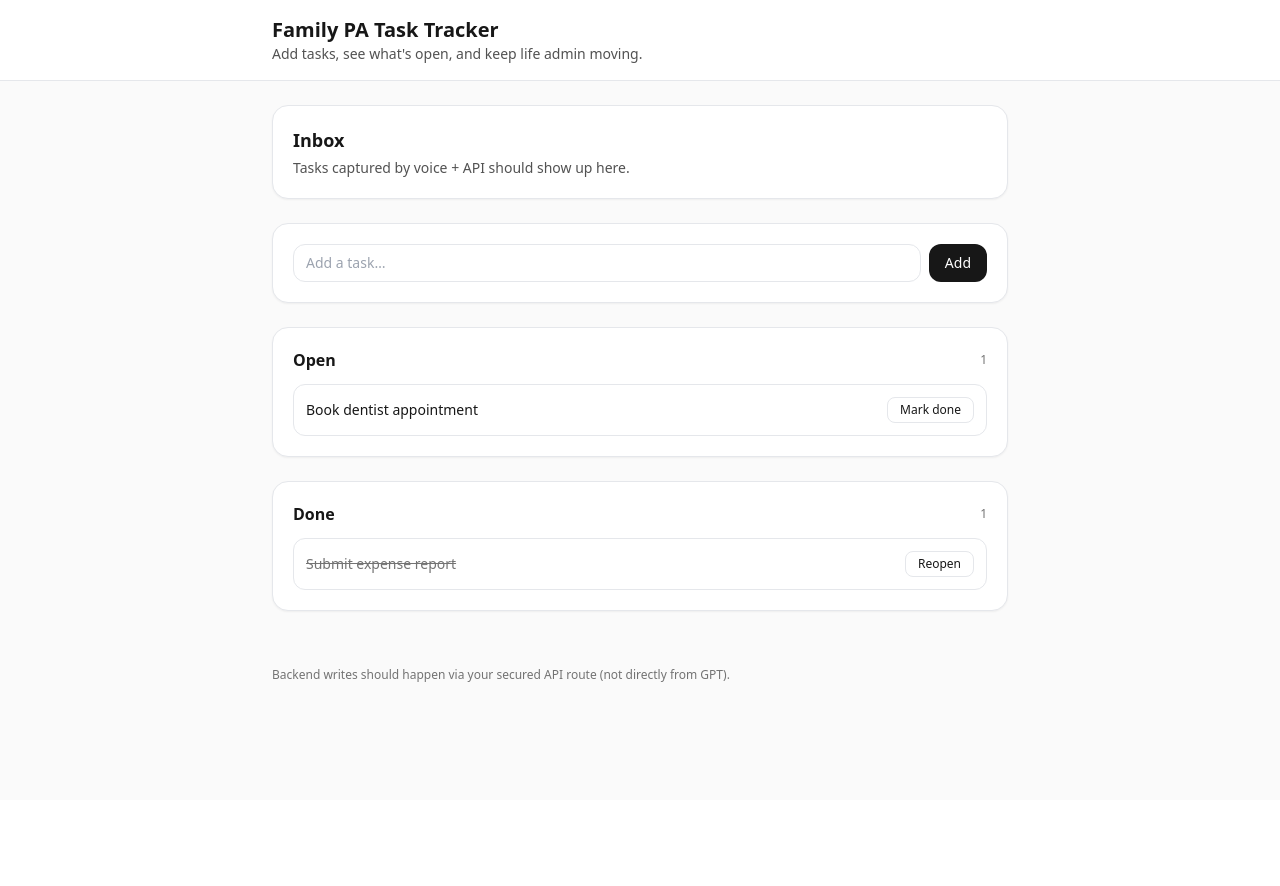
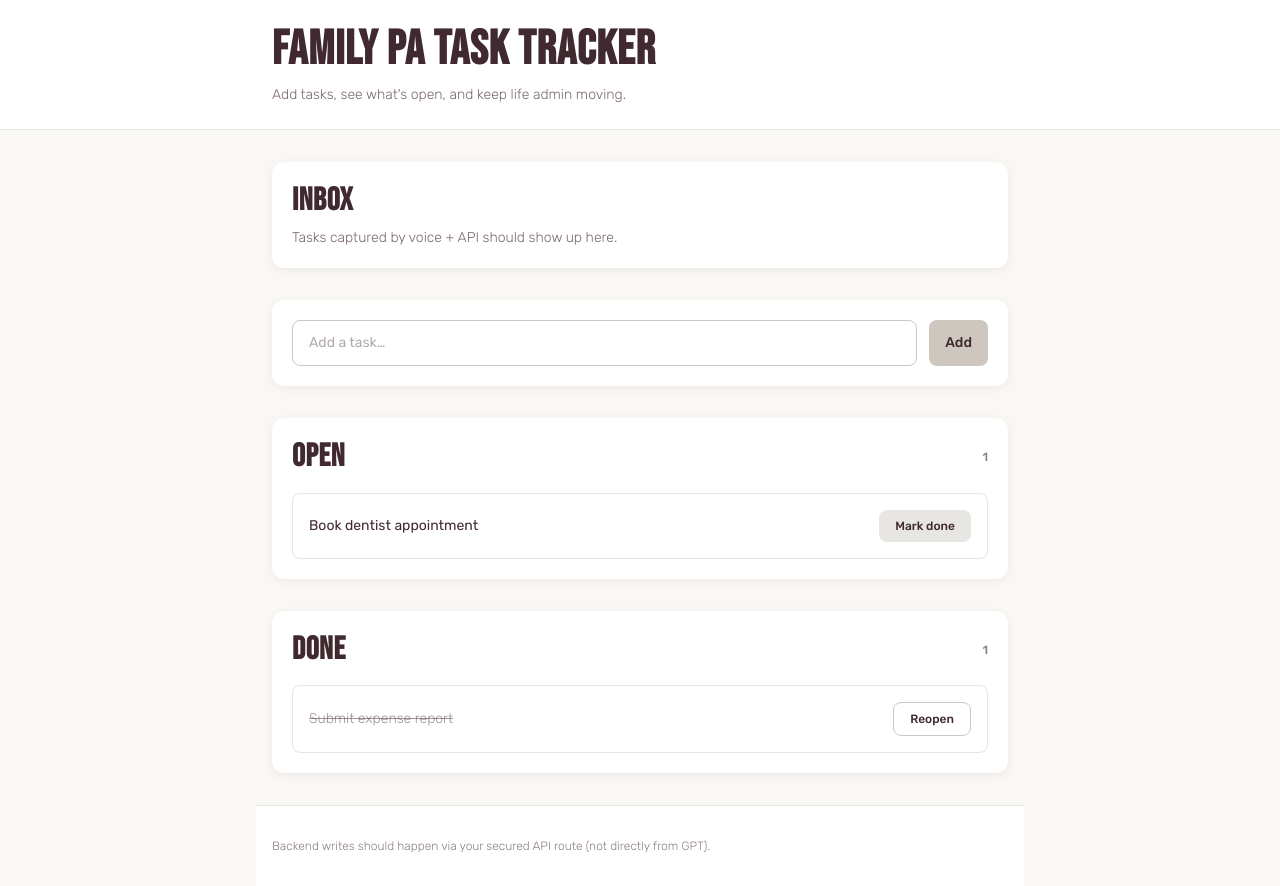
Before and after one commit to francesca-tabor-ai/Family-PA-Task-Tracker, a Next.js app: page / in a window 1280 px wide. Before the commit the page ends 800 px from the top, so only its background shows below. Built offline with nearby package versions, Linux system fonts and the light colour scheme.

Commit message:
Added CSS styling

```diff
--- a/app/globals.css
+++ b/app/globals.css
@@ -1,3 +1,65 @@
+@import url('https://fonts.googleapis.com/css2?family=Bebas+Neue&family=Rubik:wght@300;400;500;600;700;800;900&display=swap');
+
 @tailwind base;
 @tailwind components;
 @tailwind utilities;
+
+@layer base {
+  html {
+    font-family: 'Rubik', sans-serif;
+  }
+
+  body {
+    @apply bg-brand-background text-brand-text;
+    font-weight: 400;
+  }
+
+  h1, h2, h3 {
+    font-family: 'Bebas Neue', sans-serif;
+    font-weight: 700;
+    letter-spacing: 0.02em;
+  }
+
+  h1 {
+    @apply text-heading-1;
+  }
+
+  h2 {
+    @apply text-heading-2;
+  }
+
+  h3 {
+    @apply text-heading-3;
+  }
+
+  code, pre {
+    font-family: ui-monospace, SFMono-Regular, Menlo, Monaco, Consolas, monospace;
+  }
+}
+
+@layer components {
+  .card {
+    @apply rounded-card bg-white p-5 shadow-card transition-shadow duration-200;
+  }
+
+  .card:hover {
+    @apply shadow-card-hover;
+  }
+
+  .btn {
+    @apply rounded-button px-4 py-2 text-sm font-medium transition-all duration-200;
+    @apply focus:outline-none focus:ring-2 focus:ring-brand-text focus:ring-offset-2;
+  }
+
+  .btn-primary {
+    @apply bg-brand-button-dark text-brand-text hover:bg-brand-button-medium;
+  }
+
+  .btn-secondary {
+    @apply bg-brand-button-light text-brand-text hover:bg-brand-button-medium;
+  }
+
+  .btn-ghost {
+    @apply bg-transparent border border-brand-button-dark text-brand-text hover:bg-brand-button-light;
+  }
+}
--- a/app/layout.tsx
+++ b/app/layout.tsx
@@ -9,20 +9,22 @@ export default function RootLayout({ children }: { children: React.ReactNode })
   return (
     <html lang="en">
       <body>
-        <div className="min-h-screen bg-neutral-50 text-neutral-900">
-          <header className="border-b bg-white">
-            <div className="mx-auto max-w-3xl px-4 py-4">
-              <h1 className="text-xl font-semibold">Family PA Task Tracker</h1>
-              <p className="text-sm text-neutral-600">
+        <div className="min-h-screen bg-brand-background">
+          <header className="border-b border-brand-button-light bg-white">
+            <div className="mx-auto max-w-3xl px-4 py-6">
+              <h1 className="text-heading-2 text-brand-text">Family PA Task Tracker</h1>
+              <p className="mt-2 text-sm font-rubik text-brand-text/70 font-light">
                 Add tasks, see what's open, and keep life admin moving.
               </p>
             </div>
           </header>
 
-          <main className="mx-auto max-w-3xl px-4 py-6">{children}</main>
+          <main className="mx-auto max-w-3xl px-4 py-8">{children}</main>
 
-          <footer className="mx-auto max-w-3xl px-4 py-8 text-xs text-neutral-500">
-            Backend writes should happen via your secured API route (not directly from GPT).
+          <footer className="mx-auto max-w-3xl px-4 py-8 bg-white border-t border-brand-button-light">
+            <p className="text-xs font-rubik text-brand-text/60 font-light">
+              Backend writes should happen via your secured API route (not directly from GPT).
+            </p>
           </footer>
         </div>
       </body>
--- a/app/page.tsx
+++ b/app/page.tsx
@@ -2,10 +2,10 @@ import TaskList from "@/components/TaskList";
 
 export default function Page() {
   return (
-    <div className="space-y-6">
-      <section className="rounded-2xl border bg-white p-5 shadow-sm">
-        <h2 className="text-lg font-semibold">Inbox</h2>
-        <p className="mt-1 text-sm text-neutral-600">
+    <div className="space-y-8">
+      <section className="card">
+        <h2 className="text-heading-3 text-brand-text">Inbox</h2>
+        <p className="mt-2 text-sm font-rubik text-brand-text/70 font-light">
           Tasks captured by voice + API should show up here.
         </p>
       </section>
--- a/components/AddTaskForm.tsx
+++ b/components/AddTaskForm.tsx
@@ -7,7 +7,7 @@ export default function AddTaskForm({ onAdd }: { onAdd: (title: string) => void
 
   return (
     <form
-      className="flex gap-2"
+      className="flex gap-3"
       onSubmit={(e) => {
         e.preventDefault();
         const t = title.trim();
@@ -17,12 +17,15 @@ export default function AddTaskForm({ onAdd }: { onAdd: (title: string) => void
       }}
     >
       <input
-        className="w-full rounded-xl border px-3 py-2 text-sm outline-none focus:ring-2 focus:ring-neutral-200"
+        className="w-full rounded-button border border-brand-button-dark bg-white px-4 py-3 text-sm font-rubik text-brand-text placeholder:text-brand-text/40 outline-none transition-all duration-200 focus:ring-2 focus:ring-brand-text focus:border-brand-text"
         placeholder="Add a task…"
         value={title}
         onChange={(e) => setTitle(e.target.value)}
       />
-      <button className="rounded-xl bg-neutral-900 px-4 py-2 text-sm text-white hover:bg-neutral-800">
+      <button
+        type="submit"
+        className="btn btn-primary font-rubik font-medium"
+      >
         Add
       </button>
     </form>
--- a/components/TaskList.tsx
+++ b/components/TaskList.tsx
@@ -31,50 +31,60 @@ export default function TaskList() {
   }
 
   return (
-    <div className="space-y-6">
-      <section className="rounded-2xl border bg-white p-5 shadow-sm">
+    <div className="space-y-8">
+      <section className="card">
         <AddTaskForm onAdd={addTask} />
       </section>
 
-      <section className="rounded-2xl border bg-white p-5 shadow-sm">
-        <div className="flex items-center justify-between">
-          <h3 className="text-base font-semibold">Open</h3>
-          <span className="text-xs text-neutral-500">{openTasks.length}</span>
+      <section className="card">
+        <div className="flex items-center justify-between mb-4">
+          <h3 className="text-heading-3 text-brand-text">Open</h3>
+          <span className="text-xs font-rubik text-brand-text/60 font-medium">{openTasks.length}</span>
         </div>
-        <ul className="mt-3 space-y-2">
+        <ul className="space-y-3">
           {openTasks.map(t => (
-            <li key={t.id} className="flex items-center justify-between rounded-xl border p-3">
-              <span className="text-sm">{t.title}</span>
+            <li
+              key={t.id}
+              className="flex items-center justify-between rounded-button border border-brand-button-light bg-white p-4 transition-all duration-200 hover:shadow-card"
+            >
+              <span className="text-sm font-rubik text-brand-text font-normal">{t.title}</span>
               <button
-                className="rounded-lg border px-3 py-1 text-xs hover:bg-neutral-50"
+                className="btn btn-secondary text-xs"
                 onClick={() => toggle(t.id)}
               >
                 Mark done
               </button>
             </li>
           ))}
-          {openTasks.length === 0 && <p className="mt-2 text-sm text-neutral-500">Nothing open 🎉</p>}
+          {openTasks.length === 0 && (
+            <p className="mt-4 text-sm font-rubik text-brand-text/60 font-light">Nothing open 🎉</p>
+          )}
         </ul>
       </section>
 
-      <section className="rounded-2xl border bg-white p-5 shadow-sm">
-        <div className="flex items-center justify-between">
-          <h3 className="text-base font-semibold">Done</h3>
-          <span className="text-xs text-neutral-500">{doneTasks.length}</span>
+      <section className="card">
+        <div className="flex items-center justify-between mb-4">
+          <h3 className="text-heading-3 text-brand-text">Done</h3>
+          <span className="text-xs font-rubik text-brand-text/60 font-medium">{doneTasks.length}</span>
         </div>
-        <ul className="mt-3 space-y-2">
+        <ul className="space-y-3">
           {doneTasks.map(t => (
-            <li key={t.id} className="flex items-center justify-between rounded-xl border p-3">
-              <span className="text-sm line-through text-neutral-500">{t.title}</span>
+            <li
+              key={t.id}
+              className="flex items-center justify-between rounded-button border border-brand-button-light bg-white p-4 transition-all duration-200 hover:shadow-card"
+            >
+              <span className="text-sm font-rubik text-brand-text/50 line-through font-light">{t.title}</span>
               <button
-                className="rounded-lg border px-3 py-1 text-xs hover:bg-neutral-50"
+                className="btn btn-ghost text-xs"
                 onClick={() => toggle(t.id)}
               >
                 Reopen
               </button>
             </li>
           ))}
-          {doneTasks.length === 0 && <p className="mt-2 text-sm text-neutral-500">No completed tasks yet.</p>}
+          {doneTasks.length === 0 && (
+            <p className="mt-4 text-sm font-rubik text-brand-text/60 font-light">No completed tasks yet.</p>
+          )}
         </ul>
       </section>
     </div>
--- a/tailwind.config.ts
+++ b/tailwind.config.ts
@@ -2,6 +2,41 @@ import type { Config } from "tailwindcss";
 
 export default {
   content: ["./app/**/*.{ts,tsx}", "./components/**/*.{ts,tsx}"],
-  theme: { extend: {} },
+  theme: {
+    extend: {
+      colors: {
+        brand: {
+          background: "#FAF8F5",
+          text: "#402A2F",
+          button: {
+            light: "#E7E6E3",
+            medium: "#D8D0C1",
+            dark: "#CEC7BF",
+          },
+        },
+      },
+      fontFamily: {
+        heading: ["Bebas Neue", "sans-serif"],
+        body: ["Rubik", "sans-serif"],
+        mono: ["ui-monospace", "SFMono-Regular", "Menlo", "Monaco", "Consolas", "monospace"],
+      },
+      fontSize: {
+        "heading-1": ["4rem", { lineHeight: "1", fontWeight: "700" }],
+        "heading-2": ["3rem", { lineHeight: "1.1", fontWeight: "700" }],
+        "heading-3": ["2rem", { lineHeight: "1.2", fontWeight: "700" }],
+      },
+      borderRadius: {
+        card: "12px",
+        button: "8px",
+      },
+      boxShadow: {
+        card: "0 2px 8px rgba(64, 42, 47, 0.08)",
+        "card-hover": "0 4px 12px rgba(64, 42, 47, 0.12)",
+      },
+      transitionProperty: {
+        "shadow": "box-shadow",
+      },
+    },
+  },
   plugins: []
 } satisfies Config;
```
